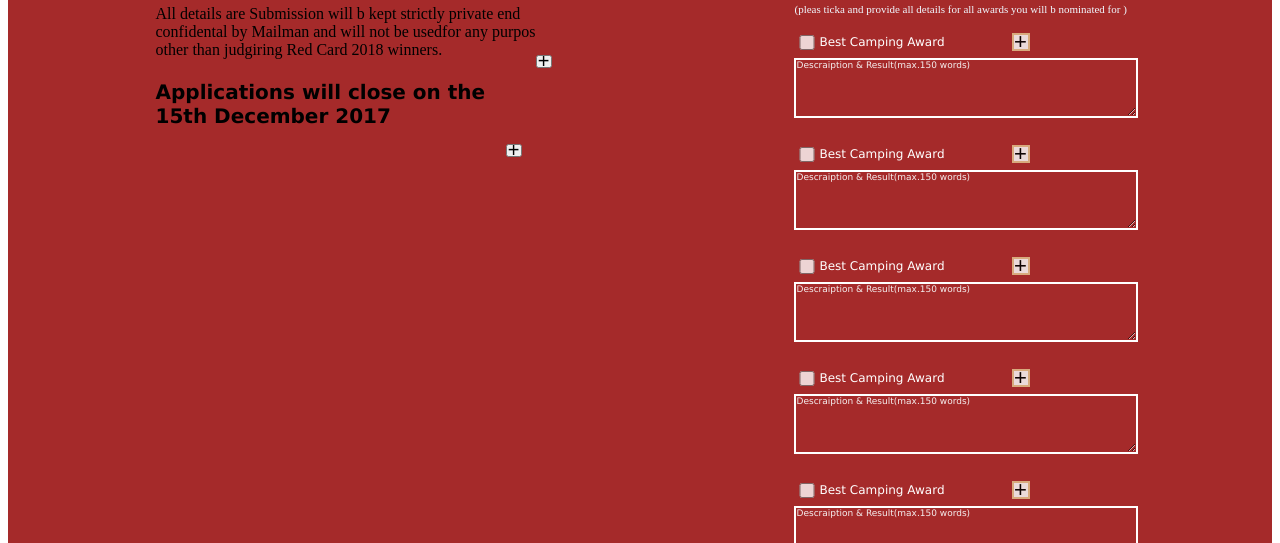
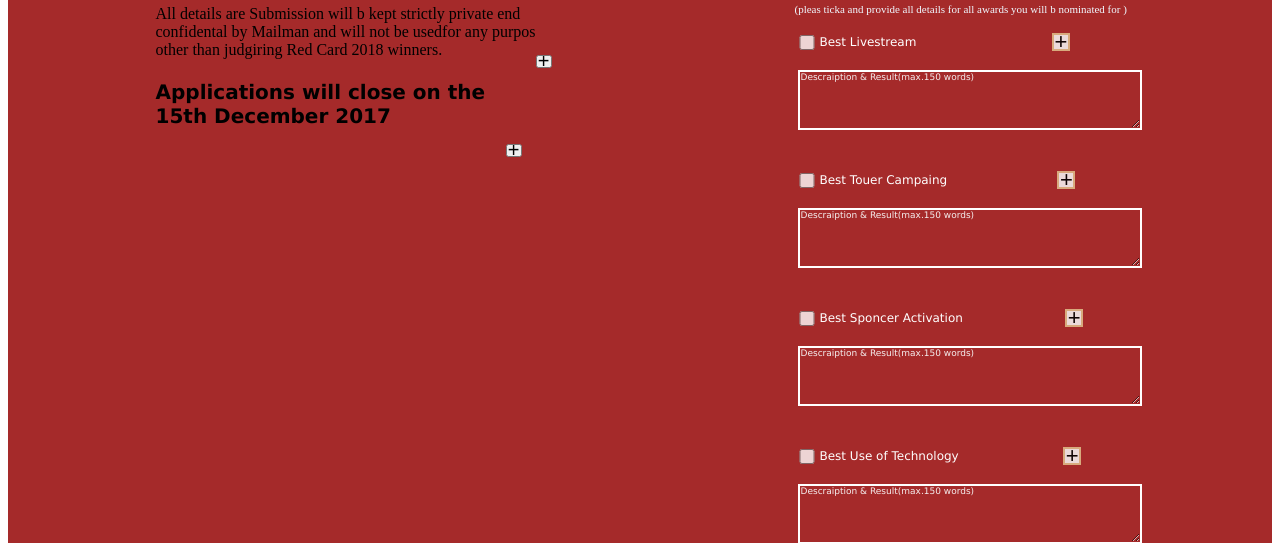
Before and after one commit to BilalRauf304/Task-3, a plain HTML site: page index.html in a window 1280 px wide. Shown: the part 413-956 px from the top of the page. Drawn offline with Linux system fonts and the light colour scheme.

Commit message:
commit again

```diff
--- a/index.css
+++ b/index.css
@@ -88,10 +88,14 @@ input[type=checkbox]{
     margin: 0px 0px 0px 0px ;
     font-weight: bolder;
 }
+aside-div{
+    background-color: yellow;
+}
 .main-d{
     display:flex;
-    justify-content:first baseline;
-    gap: 67px;
+    /* flex-direction: column; */
+    justify-content:space-between;
+    /* gap: 80px; */
     padding-bottom: 5px;
 }
 #chek-1{
@@ -108,7 +112,22 @@ input[type=checkbox]{
     font-size:12px;
     font-family: Verdana, Geneva, Tahoma, sans-serif;
 }
-.btm{
+.bt-spac1{
+     padding: 0px 0px 0px 28px ;
+}
+.bt-spac2{
+     padding: 0px 0px 0px 8px ;
+}
+.bt-spac3{
+     padding: 0px 0px 0px 8px ;
+}
+.bt-spac4{
+     padding: 0px 0px 0px 8px ;
+}
+.bt-spac5{
+     padding: 0px 0px 0px 8px ;
+}
+.btm-1{
     display: flex;
     justify-content:center;
     height: 18px;
@@ -120,6 +139,10 @@ input[type=checkbox]{
     align-content: center;
     background-color: rgb(243, 238, 238);
     opacity: 0.9;
+
+}
+.textarea-sp{
+    margin:37px 0px 9px -379px
 }
 .asidetext-2{
     color: aliceblue;
--- a/index.html
+++ b/index.html
@@ -34,41 +34,31 @@
           (pleas ticka and provide all details for all awards you will b
           nominated for )
         </p>
-        <div>
+        <div class="aside-div">
             <div class="main-d">
-            <label class="checkboxes123"><input type="checkbox" id="chek-1" />Best Camping Award</label>
-                          <button class="btm">+</button>
-          </div>
-         <div class="Descraiptiont">
-            <textarea placeholder="Descraiption & Result(max.150 words)"class="input-4"></textarea>
+                <label class="checkboxes123"><input type="checkbox" id="chek-1" />Best Livestream</label>
+                  <span class="bt-spac1"> <button class="btm-1">+</button></span>
+                     <div class="textarea-sp"><textarea placeholder="Descraiption & Result(max.150 words)"class="input-4"></textarea> </div>
             </div>
              <div class="main-d">
-            <label class="checkboxes123"><input type="checkbox" id="chek-1" />Best Camping Award</label>
-                          <button class="btm">+</button>
-          </div>
-         <div class="Descraiptiont">
-            <textarea placeholder="Descraiption & Result(max.150 words)"class="input-4"></textarea>
+                <label class="checkboxes123"><input type="checkbox" id="chek-1" />Best Touer Campaing</label>
+                  <div class="bt-spac2"> <button class="btm-1">+</button></div>
+                     <div class="textarea-sp"><textarea placeholder="Descraiption & Result(max.150 words)"class="input-4"></textarea> </div>
             </div>
              <div class="main-d">
-            <label class="checkboxes123"><input type="checkbox" id="chek-1" />Best Camping Award</label>
-                          <button class="btm">+</button>
-          </div>
-         <div class="Descraiptiont">
-            <textarea placeholder="Descraiption & Result(max.150 words)"class="input-4"></textarea>
+                <label class="checkboxes123"><input type="checkbox" id="chek-1" />Best Sponcer Activation</label>
+                  <div class="bt-spac3"> <button class="btm-1">+</button></div>
+                     <div class="textarea-sp"><textarea placeholder="Descraiption & Result(max.150 words)"class="input-4"></textarea> </div>
             </div>
              <div class="main-d">
-            <label class="checkboxes123"><input type="checkbox" id="chek-1" />Best Camping Award</label>
-                          <button class="btm">+</button>
-          </div>
-         <div class="Descraiptiont">
-            <textarea placeholder="Descraiption & Result(max.150 words)"class="input-4"></textarea>
+                <label class="checkboxes123"><input type="checkbox" id="chek-1" />Best Use of Technology</label>
+                  <div class="bt-spac4"> <button class="btm-1">+</button></div>
+                     <div class="textarea-sp"><textarea placeholder="Descraiption & Result(max.150 words)"class="input-4"></textarea> </div>
             </div>
              <div class="main-d">
-            <label class="checkboxes123"><input type="checkbox" id="chek-1" />Best Camping Award</label>
-                          <button class="btm">+</button>
-          </div>
-         <div class="Descraiptiont">
-            <textarea placeholder="Descraiption & Result(max.150 words)"class="input-4"></textarea>
+                <label class="checkboxes123"><input type="checkbox" id="chek-1" />Best Online Campaing</label>
+                  <div class="bt-spac5"> <button class="btm-1">+</button></div>
+                     <div class="textarea-sp"><textarea placeholder="Descraiption & Result(max.150 words)"class="input-4"></textarea> </div>
             </div>
    </div>
         <button>
```
Lines whose indentation alone changed are shown as unchanged.
